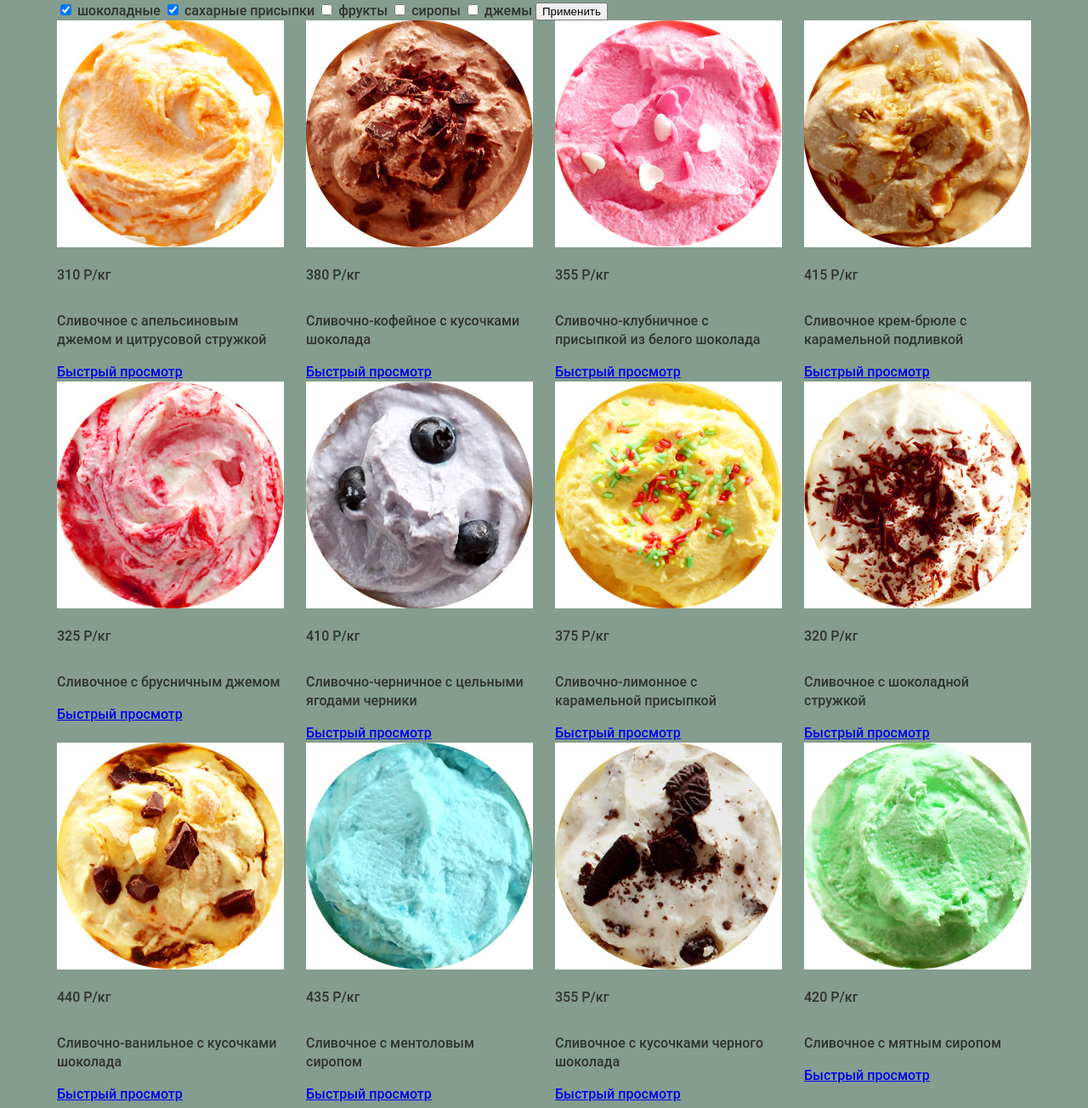
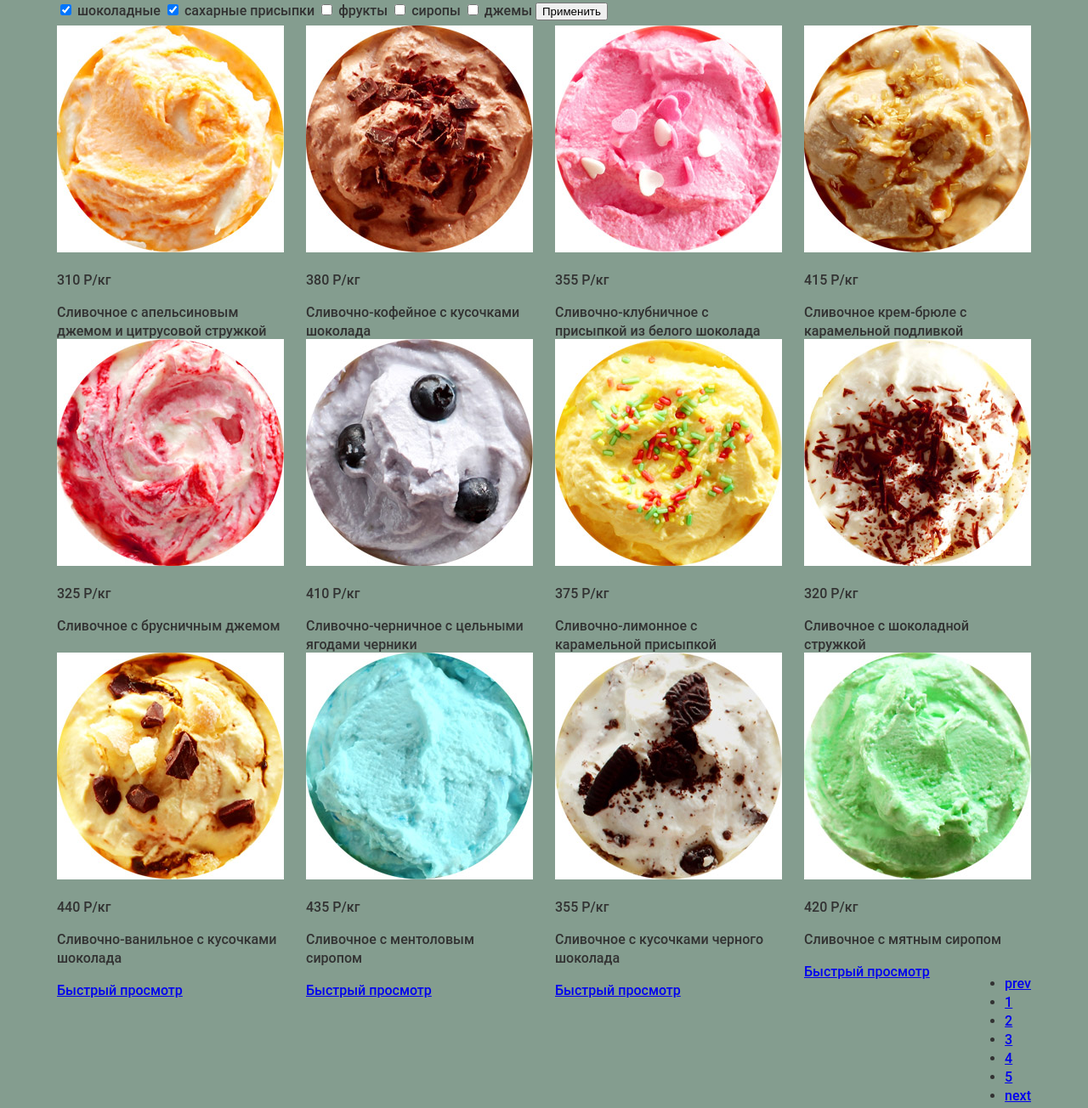
Before and after one commit to Darya12/180349-gllacy, a plain HTML site: page inner.html in a window 1280 px wide. Shown: the part 832-2136 px from the top of the page at 85% size. Drawn offline with Linux system fonts and the light colour scheme.

Commit message:
Сетка-2.
В блоке .catalog внутренние отступы сверху, слева, справа сделала. А как
быть с нижним? Ведь этот полупрозчный фон налезает на нижние картинки?
Высоту блокам задала, но ведь они так не пройдут тест на переполнение
контентом? Или это не важно?
Честно, какой размер карте поставить, я не поняла) И куда разместить
блок address.
А так вроде все сделала)

```diff
--- a/css/style.css
+++ b/css/style.css
@@ -38,13 +38,12 @@ main{
 }
 .slider{
   width: 1146px;
-  margin: 0 27px;
+  margin: 0 auto;
 }
 .actions{
   width: 1146px;
   margin: 0 27px;
   margin-bottom: 40px;
-  background-color: green;
 }
 .raspberries{
   float: left;
@@ -61,12 +60,16 @@ main{
   background-color: #40271d;
 }
 .catalog{
-  padding-left: 27px;
+  width: 1172;
+  margin: 0 14px;
 }
 .catalog-item{
   float: left;
   width: 267px;
-  padding-right: 26px;
+  height: 363px;
+  padding-top: 6px;
+  padding-left: 13px;
+  padding-right: 13px;
 }
 .production{
   width: 1126px;
@@ -101,8 +104,12 @@ main{
   background-color: #ffffff;
 }
 .map{
-  width: 1200px;
   margin: 0 auto;
+}
+.address{
+  width: 303px;
+  height: 305px;
+  background-color: #fefefe;
 }
 .breadcrumbs{
   margin-left: 27px;
--- a/inner.html
+++ b/inner.html
@@ -149,75 +149,75 @@
       </form>
       <section class="catalog clearfix">
         <div class="catalog-item">
-          <img src="img/hit-1.jpg" width="267" height="267" alt="мороженое">
-          <p class="catalog-item catalog-item price">310 P/кг</p>
-          <p class="catalog-item catalog-item name">Сливочное с апельсиновым джемом и цитрусовой стружкой</p>
+          <img class="catalog-pfoto"src="img/hit-1.jpg" width="267" height="267" alt="мороженое">
+          <p class="catalog-item-price">310 P/кг</p>
+          <p class="catalog-item-name">Сливочное с апельсиновым джемом и цитрусовой стружкой</p>
           <a class="button button-catalog" href="#">Быстрый просмотр</a>
         </div>
         <div class="catalog-item">
-          <img src="img/hit-2.jpg" width="267" height="267" alt="мороженое">
-          <p class="catalog-item catalog-item price">380 P/кг</p>
-          <p class="catalog-item catalog-item name">Сливочно-кофейное с кусочками шоколада</p>
+          <img class="catalog-pfoto"src="img/hit-2.jpg" width="267" height="267" alt="мороженое">
+          <p class="catalog-item-price">380 P/кг</p>
+          <p class="catalog-item-name">Сливочно-кофейное с кусочками шоколада</p>
           <a class="button button-catalog" href="#">Быстрый просмотр</a>
         </div>
         <div class="catalog-item">
-          <img src="img/hit-3.jpg" width="267" height="267" alt="мороженое">
-          <p class="catalog-item price">355 P/кг</p>
-          <p class="catalog-item name">Сливочно-клубничное с присыпкой из белого шоколада</p>
+          <img class="catalog-photo"src="img/hit-3.jpg" width="267" height="267" alt="мороженое">
+          <p class="catalog-item-price">355 P/кг</p>
+          <p class="catalog-item-name">Сливочно-клубничное с присыпкой из белого шоколада</p>
           <a class="button button-catalog" href="#">Быстрый просмотр</a>
         </div>
         <div class="catalog-item">
-          <img src="img/hit-4.jpg" width="267" height="267" alt="мороженое">
-          <p class="catalog-item price">415 P/кг</p>
-          <p class="catalog-item name">Сливочное крем-брюле с карамельной подливкой</p>
+          <img class="catalog-photo"src="img/hit-4.jpg" width="267" height="267" alt="мороженое">
+          <p class="catalog-item-price">415 P/кг</p>
+          <p class="catalog-item-name">Сливочное крем-брюле с карамельной подливкой</p>
           <a class="button button-catalog" href="#">Быстрый просмотр</a>
         </div>
         <div class="catalog-item">
-          <img src="img/hit-5.jpg" width="267" height="267" alt="мороженое">
-          <p class="catalog-item price">325 P/кг</p>
-          <p class="catalog-item name">Сливочное с брусничным джемом</p>
+          <img class="catalog-photo"src="img/hit-5.jpg" width="267" height="267" alt="мороженое">
+          <p class="catalog-item-price">325 P/кг</p>
+          <p class="catalog-item-name">Сливочное с брусничным джемом</p>
           <a class="button button-catalog" href="#">Быстрый просмотр</a>
         </div>
         <div class="catalog-item">
-          <img src="img/hit-6.jpg" width="267" height="267" alt="мороженое">
-          <p class="catalog-item price">410 P/кг</p>
-          <p class="catalog-item name">Сливочно-черничное с цельными ягодами черники</p>
+          <img class="catalog-photo"src="img/hit-6.jpg" width="267" height="267" alt="мороженое">
+          <p class="catalog-item-price">410 P/кг</p>
+          <p class="catalog-item-name">Сливочно-черничное с цельными ягодами черники</p>
           <a class="button button-catalog" href="#">Быстрый просмотр</a>
         </div>
         <div class="catalog-item">
-          <img src="img/hit-7.jpg" width="267" height="267" alt="мороженое">
-          <p class="catalog-item price">375 P/кг</p>
-          <p class="catalog-item name">Сливочно-лимонное с карамельной присыпкой</p>
+          <img class="catalog-photo"src="img/hit-7.jpg" width="267" height="267" alt="мороженое">
+          <p class="catalog-item-price">375 P/кг</p>
+          <p class="catalog-item-name">Сливочно-лимонное с карамельной присыпкой</p>
           <a class="button button-catalog" href="#">Быстрый просмотр</a>
         </div>
         <div class="catalog-item">
-          <img src="img/hit-8.jpg" width="267" height="267" alt="мороженое">
-          <p class="catalog-item price">320 P/кг</p>
-          <p class="catalog-item name">Сливочное с шоколадной стружкой</p>
+          <img class="catalog-photo"src="img/hit-8.jpg" width="267" height="267" alt="мороженое">
+          <p class="catalog-item-price">320 P/кг</p>
+          <p class="catalog-item-name">Сливочное с шоколадной стружкой</p>
           <a class="button button-catalog" href="#">Быстрый просмотр</a>
         </div>
         <div class="catalog-item">
-          <img src="img/hit-9.jpg" width="267" height="267" alt="мороженое">
-          <p class="catalog-item price">440 P/кг</p>
-          <p class="catalog-item name">Сливочно-ванильное с кусочками шоколада</p>
+          <img class="catalog-photo"src="img/hit-9.jpg" width="267" height="267" alt="мороженое">
+          <p class="catalog-item-price">440 P/кг</p>
+          <p class="catalog-item-name">Сливочно-ванильное с кусочками шоколада</p>
           <a class="button button-catalog" href="#">Быстрый просмотр</a>
         </div>
         <div class="catalog-item">
-          <img src="img/hit-10.jpg" width="267" height="267" alt="мороженое">
-          <p class="catalog-item price">435 P/кг</p>
-          <p class="catalog-item name">Сливочное с ментоловым сиропом</p>
+          <img class="catalog-photo"src="img/hit-10.jpg" width="267" height="267" alt="мороженое">
+          <p class="catalog-item-price">435 P/кг</p>
+          <p class="catalog-item-name">Сливочное с ментоловым сиропом</p>
           <a class="button button-catalog" href="#">Быстрый просмотр</a>
         </div>
         <div class="catalog-item">
-          <img src="img/hit-11.jpg" width="267" height="267" alt="мороженое">
-          <p class="catalog-item price">355 P/кг</p>
-          <p class="catalog-item name">Сливочное с кусочками черного шоколада</p>
+          <img class="catalog-photo"src="img/hit-11.jpg" width="267" height="267" alt="мороженое">
+          <p class="catalog-item-price">355 P/кг</p>
+          <p class="catalog-item-name">Сливочное с кусочками черного шоколада</p>
           <a class="button button-catalog" href="#">Быстрый просмотр</a>
         </div>
         <div class="catalog-item">
-          <img src="img/hit-12.jpg" width="267" height="267" alt="мороженое">
-          <p class="catalog-item price">420 P/кг</p>
-          <p class="catalog-item name">Сливочное с мятным сиропом</p>
+          <img class="catalog-photo"src="img/hit-12.jpg" width="267" height="267" alt="мороженое">
+          <p class="catalog-item-price">420 P/кг</p>
+          <p class="catalog-item-name">Сливочное с мятным сиропом</p>
           <a class="button button-catalog" href="#">Быстрый просмотр</a>
         </div>
       </section>
```
Also changed, not shown: index.html (+16 -16 lines), img/ice-cream-1.png, img/ice-cream-2.png, img/ice-cream-3.png.
